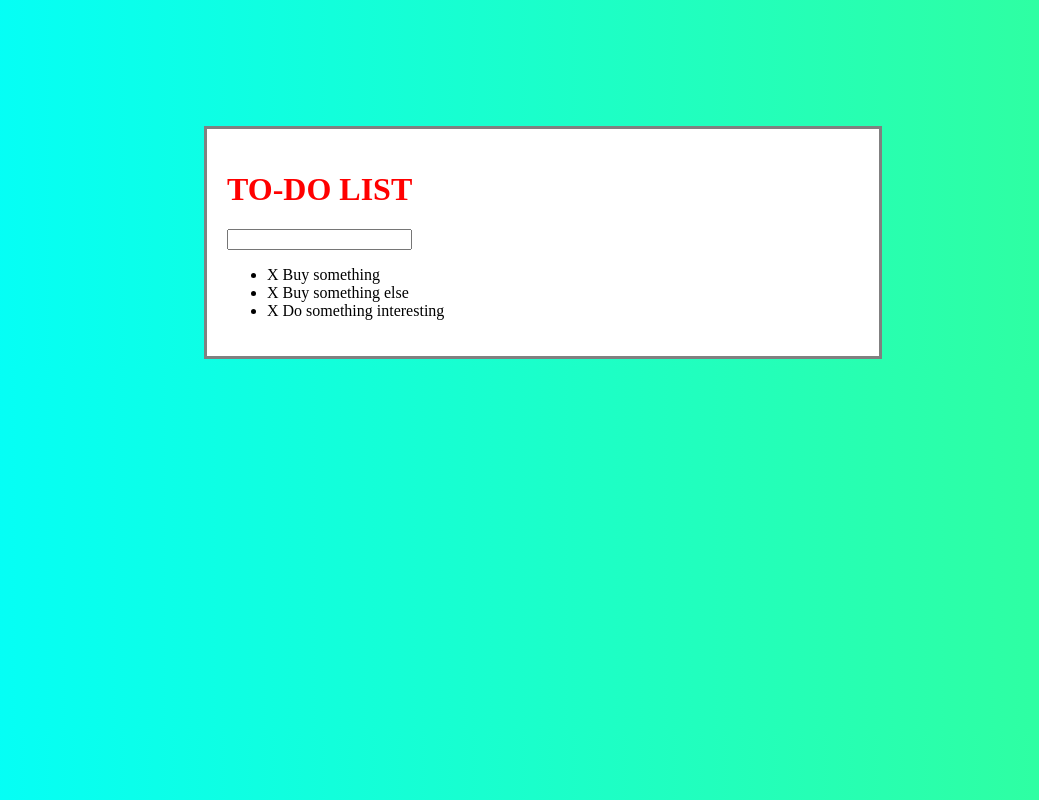
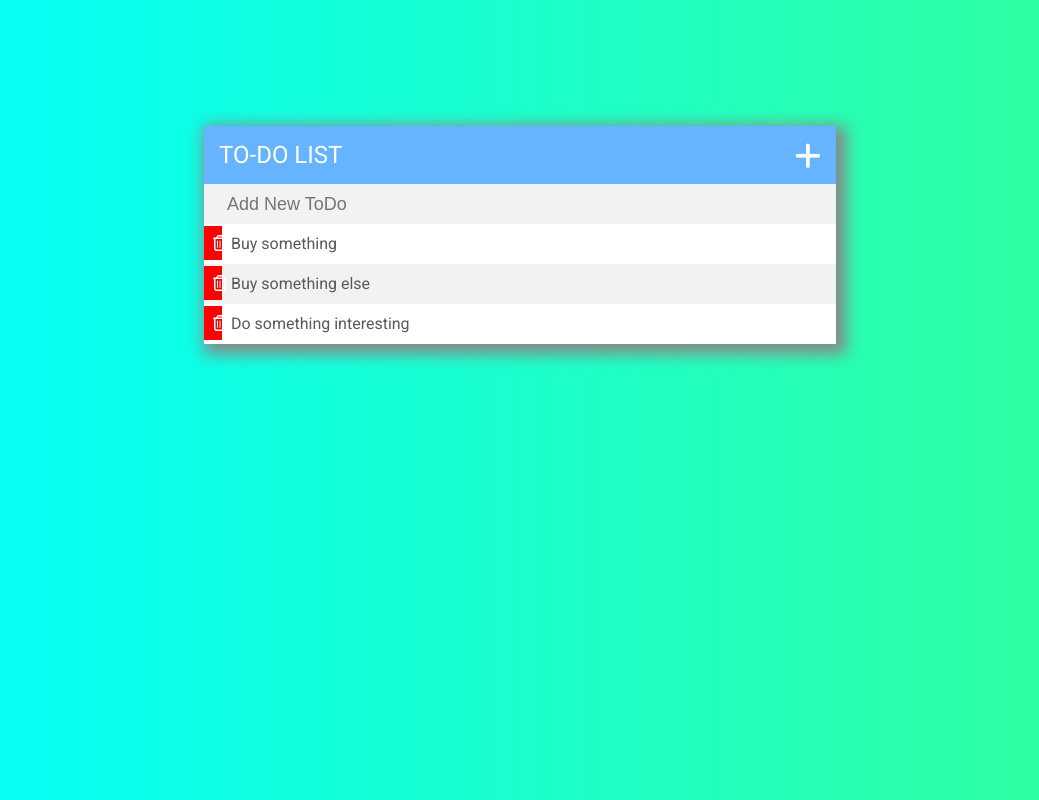
Before and after one commit to iliebostan94/playground, a plain HTML site: page jQuery/toDoListProject/index.html in a window 1280 px wide. Shown: the whole page, without its empty margins (120-1159 px from the left). Drawn offline with Linux system fonts and the light colour scheme.

Commit message:
toDoList updated

```diff
--- a/jQuery/toDoListProject/css/toDoList.css
+++ b/jQuery/toDoListProject/css/toDoList.css
@@ -1,19 +1,80 @@
 body{
     background-image: linear-gradient(to right, #00ffff, #33ff99);
+    font-family: 'Roboto', sans-serif;
 }
 
 .mainContainer{
-    background-color: white;
+    background-color: #f7f7f7;
     width: 50%;
     height: 50%;
     margin: 10% 25% 0 25%;
-    padding: 20px;
-    border: 3px solid grey;
+    box-shadow: 5px 5px 15px 5px #888888;
+
 }
 h1{
-    color: red;
+    color: white;
+    background-color: #66b3ff;
+    margin: 0;
+    padding: 15px;
+    font-size: 24px;
+    text-transform: uppercase;
+    font-weight: normal;
+
+}
+h1 i{
+    float: right;
+    font-size: 125%;
+}
+
+.fa-trash-alt{
+    display: inline-block;
+    width: 0%;
+    line-height: 1.3;
+    margin: 0px 5px 0px 0px;
+    text-align: center;
+    color: white;
+    background-color: red;
+    padding: 9px;
+    transition: 0.7s;
+
+}
+li:hover .fa-trash-alt{
+    width: 40px;
 }
 .completed{
     color: gray;
     text-decoration: line-through;
 }
+input[type=text]{
+    height: 40px;
+    width: 100%;
+    padding: 13px 13px 13px 20px;
+    border: 3px solid rgba(0, 0, 0, 0);
+    margin: 0;
+    box-sizing: border-box;
+    color: black;
+    font-size: 18px;
+    background-color: #f2f2f2;
+    outline: none;
+}
+input:focus{
+    background-color: white;
+    border: 3px solid #66b3ff;
+    outline: none;
+}
+ul{
+    margin: 0;
+    padding: 0;
+}
+
+li{
+    background-color: white;
+    list-style: none;
+    box-sizing: border-box;
+    height: 40px;
+    line-height: 40px;
+    color: #595959;
+}
+li:nth-child(2n){
+    background-color: #f2f2f2;
+}
--- a/jQuery/toDoListProject/index.html
+++ b/jQuery/toDoListProject/index.html
@@ -6,30 +6,24 @@
     <meta http-equiv="X-UA-Compatible" content="ie=edge">
     <title>To Do List</title>
 
+    <link href="https://fonts.googleapis.com/css?family=Roboto:400,700&display=swap" rel="stylesheet">
     <link rel="stylesheet" type="text/css" href="css/toDoList.css">
     <script src="js/assets/lib/jQuery.js"></script>
-
+    <script src="https://kit.fontawesome.com/8379dcb328.js"></script>
 </head>
 <body>
 
     <div class="mainContainer">
-        <h1>TO-DO LIST</h1>
-        <input type="text">
+        <h1>TO-DO LIST <i class="fas fa-plus"></i></h1>
+        <input type="text" placeholder="Add New ToDo">
 
         <ul>
-            <li><span>X </span>Buy something</li>
-            <li><span>X </span>Buy  something else</li>
-            <li><span>X </span>Do something interesting</li>
-
-
+            <li><span><i class="far fa-trash-alt"></i></span> Buy something</li>
+            <li><span><i class="far fa-trash-alt"></i></span> Buy  something else</li>
+            <li><span><i class="far fa-trash-alt"></i></span> Do something interesting</li>
 
         </ul>
     </div>
-
-
-
-
-
 
         <script src="js/assets/toDoList.js"></script>
 
--- a/jQuery/toDoListProject/js/assets/toDoList.js
+++ b/jQuery/toDoListProject/js/assets/toDoList.js
@@ -3,11 +3,11 @@ alert("something");
 });
 */
 
-$("li").click(function(){
+$("ul").on("click", "li", function(){
 $(this).toggleClass("completed");
 });
 
-$("span").click(function(){
+$("ul").on("click", "span", function(){
     $(this).parent().fadeOut(function(){
     $(this).remove();
     });
@@ -16,6 +16,7 @@ $("span").click(function(){
 $("input[type='text']").keypress(function(event){
     if(event.which == 13){
     var $insertBox = $(this).val();
-    $("<li>"+"<span>"+"X "+"</span>"+$insertBox+"</li>").appendTo("ul");
+    $(this).val("");
+    $("<li>"+"<span>"+"<i class='far fa-trash-alt'></i>"+"</span>"+" "+ $insertBox+"</li>").appendTo("ul");
         //alert("something");
 }});
```
